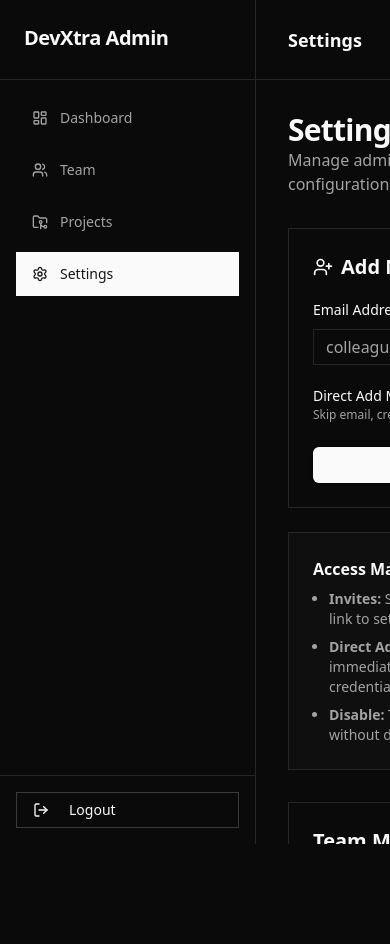
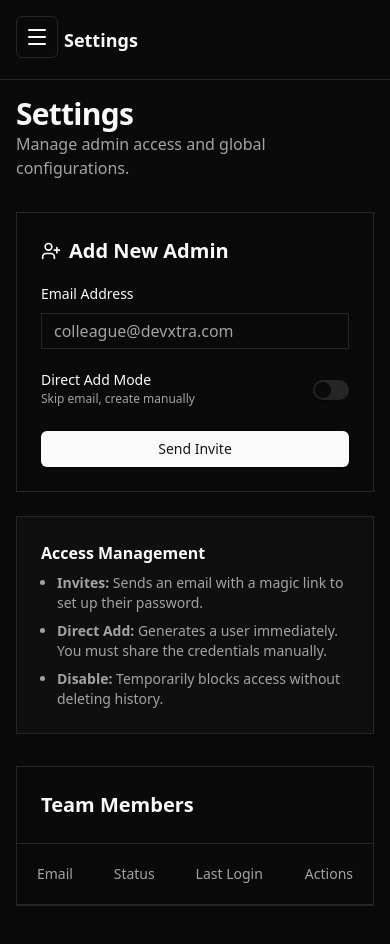
Before and after one commit to mastrovia/devxtra-team, a Next.js app: page /admin/settings in a window 390 px wide. Shown: the top 944 px of the page. Before the commit the page ends 844 px from the top, so only its background shows below. Built offline with nearby package versions, Linux system fonts and the light colour scheme; no server answers.

Commit message:
feat: removed grayscale and optimised layout

```diff
--- a/app/admin/layout.tsx
+++ b/app/admin/layout.tsx
@@ -3,25 +3,16 @@
 import Link from "next/link";
 import { usePathname } from "next/navigation";
 import { useEffect, useState } from "react";
-import {
-  LayoutDashboard,
-  Users,
-  FolderGit2,
-  Settings,
-  LogOut,
-} from "lucide-react";
+import { LayoutDashboard, Users, FolderGit2, Settings, LogOut, Menu, X } from "lucide-react";
 import { Button } from "@/components/ui/button";
 import { logout } from "@/lib/auth-actions";
 import { createClient } from "@/lib/supabase/client";
 
-export default function AdminLayout({
-  children,
-}: {
-  children: React.ReactNode;
-}) {
+export default function AdminLayout({ children }: { children: React.ReactNode }) {
   const pathname = usePathname();
   const [user, setUser] = useState<any>(null);
   const [pageTitle, setPageTitle] = useState("");
+  const [mobileMenuOpen, setMobileMenuOpen] = useState(false);
 
   useEffect(() => {
     const loadUser = async () => {
@@ -33,6 +24,11 @@
     };
     loadUser();
   }, []);
+
+  // Close mobile menu on route change
+  useEffect(() => {
+    setMobileMenuOpen(false);
+  }, [pathname]);
 
   // Get page title based on route
   useEffect(() => {
@@ -73,10 +69,26 @@
   ];
 
   return (
-    <div className="flex h-screen overflow-hidden bg-background">
-      {/* Fixed Sidebar */}
-      <aside className="w-64 border-r border-border bg-card flex flex-col fixed left-0 top-0 bottom-0 z-40">
-        <div className="p-6 h-20 border-b border-border">
+    <div className="min-h-screen bg-background">
+      {/* Mobile Menu Button */}
+      <button
+        onClick={() => setMobileMenuOpen(!mobileMenuOpen)}
+        className="fixed top-4 left-4 z-50 lg:hidden p-2 rounded-md bg-card border border-border hover:bg-muted"
+        aria-label="Toggle menu"
+      >
+        {mobileMenuOpen ? <X className="h-6 w-6" /> : <Menu className="h-6 w-6" />}
+      </button>
+
+      {/* Mobile Overlay */}
+      {mobileMenuOpen && <div className="fixed inset-0 bg-black/50 z-40 lg:hidden" onClick={() => setMobileMenuOpen(false)} />}
+
+      {/* Sidebar - Fixed to viewport */}
+      <aside
+        className={`w-64 border-r border-border bg-card flex flex-col fixed inset-y-0 left-0 z-40 transition-transform duration-300 ease-in-out lg:translate-x-0 ${
+          mobileMenuOpen ? "translate-x-0" : "-translate-x-full"
+        }`}
+      >
+        <div className="p-6 h-20 border-b border-border flex items-center justify-between flex-shrink-0">
           <h1 className="text-xl font-bold tracking-tight">DevXtra Admin</h1>
         </div>
 
@@ -89,9 +101,7 @@
                 key={item.href}
                 href={item.href}
                 className={`flex items-center gap-3 px-4 py-3 rounded-none text-sm font-medium transition-colors ${
-                  isActive
-                    ? "bg-primary text-primary-foreground"
-                    : "text-muted-foreground hover:bg-muted hover:text-foreground"
+                  isActive ? "bg-primary text-primary-foreground" : "text-muted-foreground hover:bg-muted hover:text-foreground"
                 }`}
               >
                 <Icon className="h-4 w-4" />
@@ -101,7 +111,7 @@
           })}
         </nav>
 
-        <div className="p-4 border-t border-border">
+        <div className="p-4 border-t border-border flex-shrink-0">
           <Button
             variant="outline"
             className="w-full justify-start rounded-none border-foreground/20 hover:bg-destructive hover:text-destructive-foreground hover:border-destructive transition-colors"
@@ -115,31 +125,27 @@
         </div>
       </aside>
 
-      {/* Main Content Area with Fixed Header */}
-      <div className="flex-1 flex flex-col ml-64">
+      {/* Main Content Area */}
+      <div className="lg:pl-64">
         {/* Fixed Header */}
-        <header className="h-20 border-b border-border bg-card px-8 flex items-center justify-between fixed top-0 right-0 left-64 z-30">
-          <div>
-            <h2 className="text-lg font-semibold capitalize">
-              {pageTitle || pathname.split("/").pop() || "Dashboard"}
-            </h2>
+        <header className="sticky top-0 h-20 border-b border-border bg-card px-4 lg:px-8 flex items-center justify-between z-30">
+          <div className="ml-12 lg:ml-0">
+            <h2 className="text-lg font-semibold capitalize">{pageTitle || pathname.split("/").pop() || "Dashboard"}</h2>
           </div>
           {user && (
-            <div className="flex items-center gap-4">
+            <div className="hidden sm:flex items-center gap-4">
               <div className="text-right">
                 <div className="font-medium text-sm">{user.email}</div>
-                <div className="text-xs text-muted-foreground font-mono">
-                  ID: {user.id}
-                </div>
+                <div className="text-xs text-muted-foreground font-mono">ID: {user.id}</div>
               </div>
             </div>
           )}
         </header>
 
         {/* Scrollable Content */}
-        <div className="flex-1 overflow-auto mt-20 p-8">
+        <main className="p-4 lg:p-8 min-h-[calc(100vh-5rem)]">
           <div className="max-w-7xl mx-auto">{children}</div>
-        </div>
+        </main>
       </div>
     </div>
   );
--- a/components/DeveloperCard.tsx
+++ b/components/DeveloperCard.tsx
@@ -9,7 +9,7 @@
         <Link href={`/team/${developer.id}`} className="block h-full group">
             <div className="h-full border border-border bg-card hover:border-foreground/50 transition-colors duration-300 flex flex-col items-center text-center p-6">
                 <div className="relative mb-4">
-                    <Avatar className="h-24 w-24 border border-border group-hover:border-foreground transition-colors duration-300 grayscale">
+                    <Avatar className="h-24 w-24 border border-border group-hover:border-foreground transition-colors duration-300">
                         <AvatarImage src={developer.avatar} alt={developer.name} />
                         <AvatarFallback>{developer.name[0]}</AvatarFallback>
                     </Avatar>
```
Also changed, not shown: 1 other file (tests, documents, lock files or other folders).
